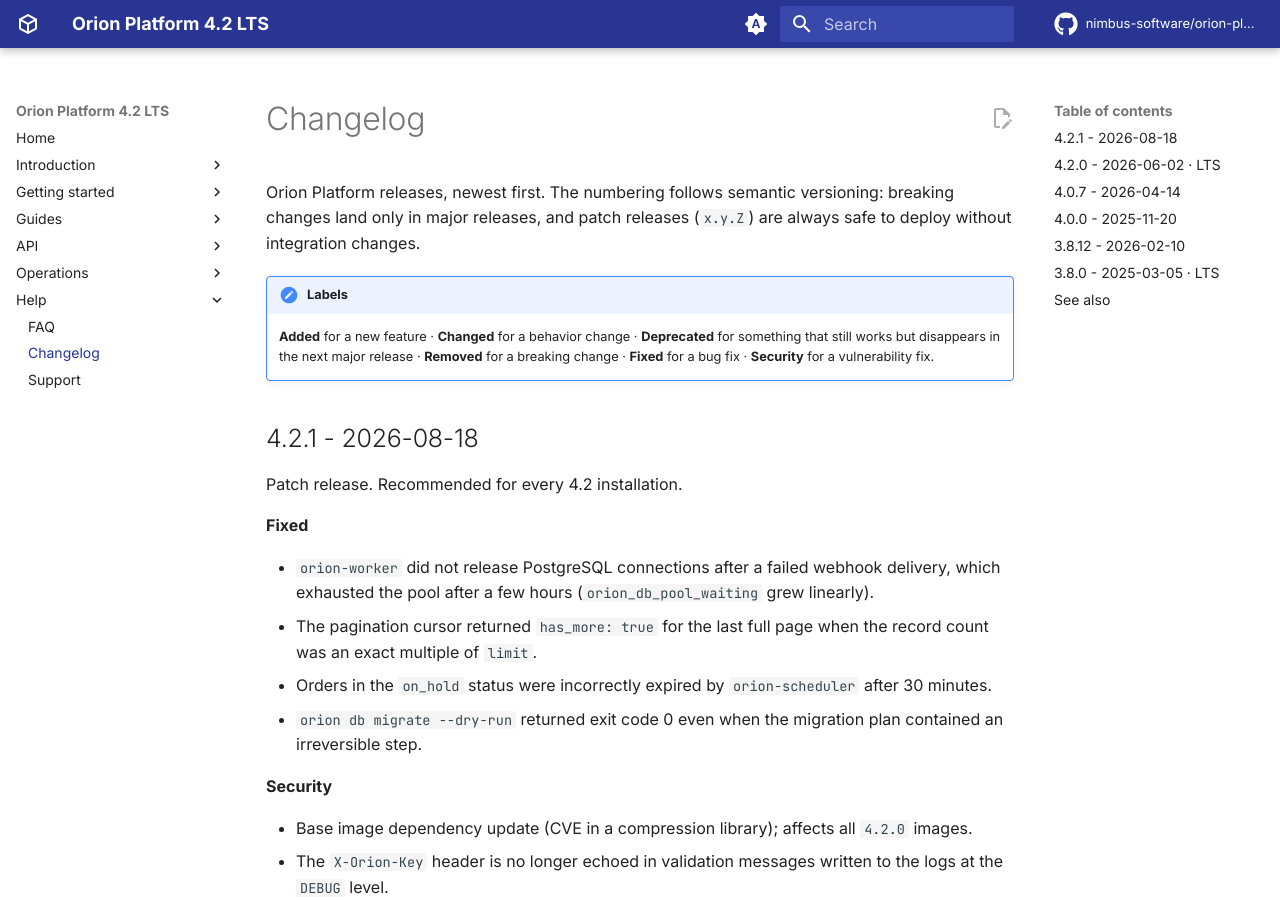
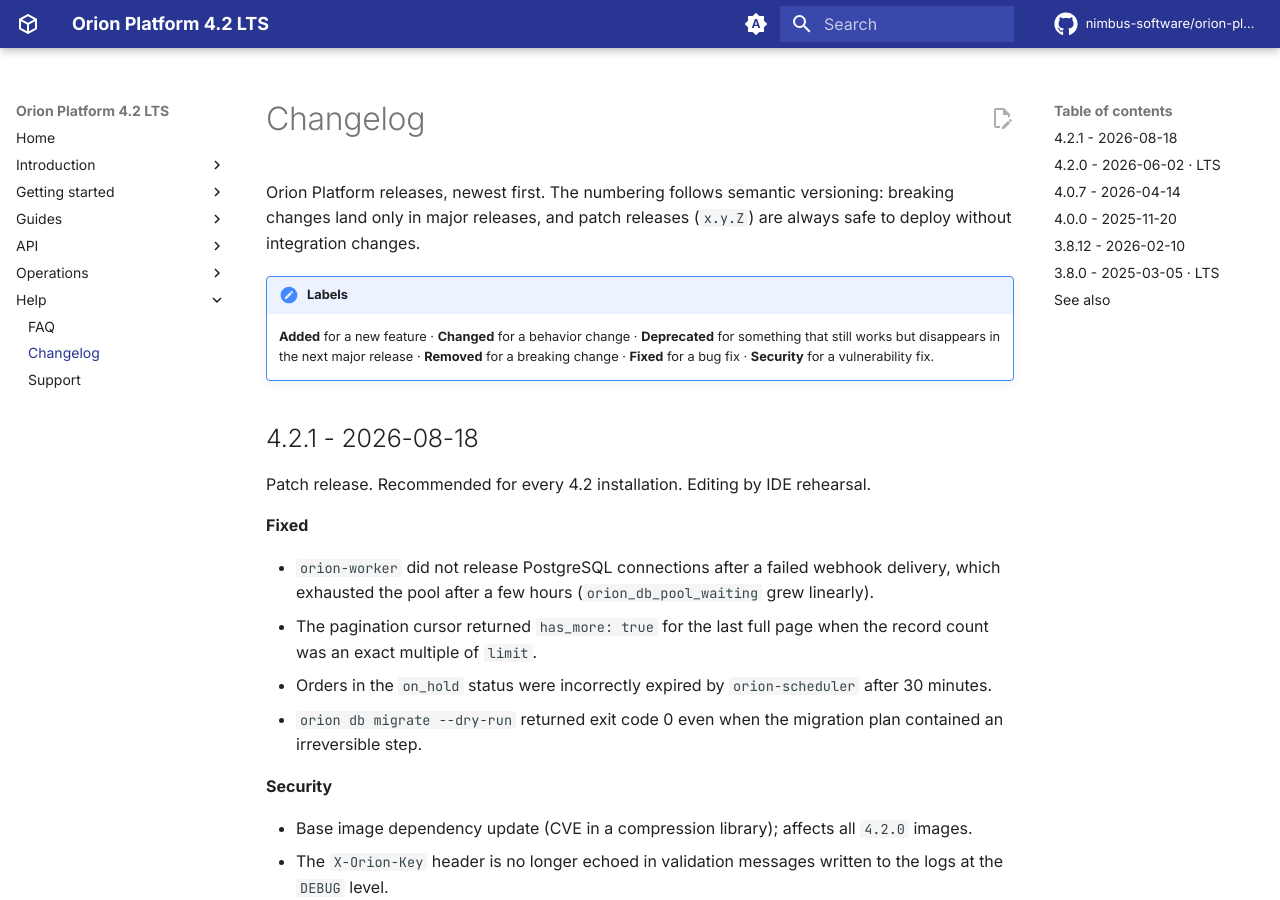
Before and after one commit to wojciech777/MkDocs_test, an MkDocs documentation site: the page built from docs/changelog.md, in a window 1280 px wide and 900 px high. Built offline with MkDocs 1.6.1 and Material for MkDocs 9.7.7, drawn with Linux system fonts in a browser that asks for light colours; comment, search, counter and statistics services are not loaded.

Commit message:
Editing by IDE after push to repo rehearsal

```diff
--- a/docs/changelog.md
+++ b/docs/changelog.md
@@ -13,7 +13,7 @@ versioning: breaking changes land only in major releases, and patch releases
 
 ## 4.2.1 - 2026-08-18
 
-Patch release. Recommended for every 4.2 installation.
+Patch release. Recommended for every 4.2 installation. Editing by IDE rehearsal.
 
 **Fixed**
 
```
